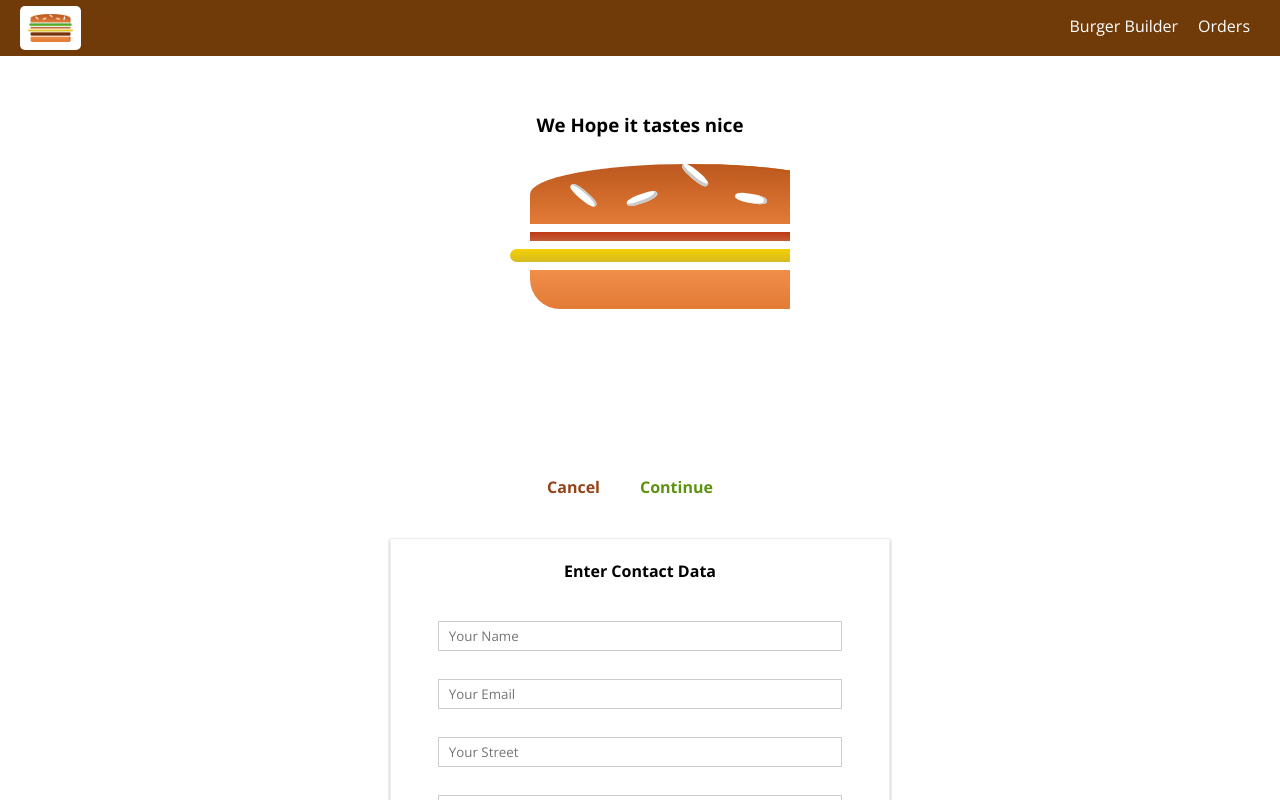
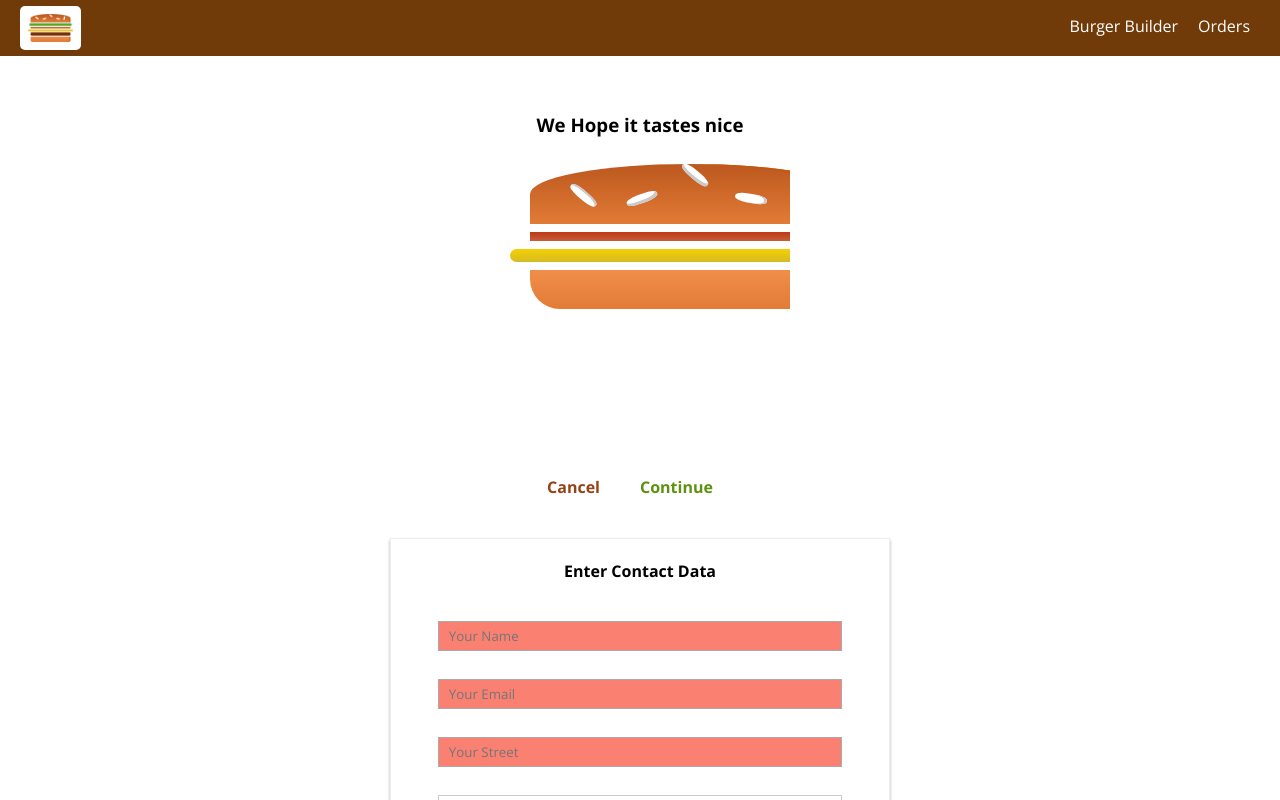
Before and after one commit to Nutod/react-burger-builder, a React app: page /checkout/contact-data in a window 1280 px wide. Shown: the top 800 px of the page. Built offline with nearby package versions, Linux system fonts and the light colour scheme.

Commit message:
Invalid Input State added

```diff
--- a/src/components/UI/Input/Input.js
+++ b/src/components/UI/Input/Input.js
@@ -35,10 +35,24 @@ const Input = styled.input`
 	}
 `;
 
+const InvalidInput = styled(Input)`
+	background-color: salmon;
+	border: 1px solid #aaa;
+`;
+
 export default props => {
 	let inputElement = null;
 	switch (props.elementtype) {
 		case "input":
+			if (props.invalid) {
+				inputElement = (
+					<InvalidInput
+						{...props.elementconfig}
+						value={props.value}
+						onChange={props.changed}
+					/>
+				);
+			} else {
 				inputElement = (
 					<Input
 						{...props.elementconfig}
@@ -46,6 +60,7 @@ export default props => {
 						onChange={props.changed}
 					/>
 				);
+			}
 			break;
 		case "select":
 			inputElement = (
--- a/src/containers/Checkout/ContactData/ContactData.js
+++ b/src/containers/Checkout/ContactData/ContactData.js
@@ -28,7 +28,11 @@ class ContactData extends Component {
 					type: "text",
 					placeholder: "Your Name"
 				},
-				value: ""
+				value: "",
+				validation: {
+					required: true
+				},
+				valid: false
 			},
 			email: {
 				elementtype: "input",
@@ -36,7 +40,11 @@ class ContactData extends Component {
 					type: "email",
 					placeholder: "Your Email"
 				},
-				value: ""
+				value: "",
+				validation: {
+					required: true
+				},
+				valid: false
 			},
 			street: {
 				elementtype: "input",
@@ -44,7 +52,11 @@ class ContactData extends Component {
 					type: "text",
 					placeholder: "Your Street"
 				},
-				value: ""
+				value: "",
+				validation: {
+					required: true
+				},
+				valid: false
 			},
 			postalCode: {
 				elementtype: "input",
@@ -52,7 +64,11 @@ class ContactData extends Component {
 					type: "text",
 					placeholder: "Your Postal Code"
 				},
-				value: ""
+				value: "",
+				validation: {
+					required: true
+				},
+				valid: true
 			},
 			deliveryMethod: {
 				elementtype: "select",
@@ -94,10 +110,24 @@ class ContactData extends Component {
 			.catch(error => console.log(error));
 	};
 
+	checkValidity = (value, rules) => {
+		let isValid = true;
+
+		if (rules.required) {
+			isValid = value.trim() !== "" && isValid;
+		}
+
+		return isValid;
+	};
+
 	inputChangedHandler = (event, inputIdentifier) => {
 		const orderForm = { ...this.state.orderForm };
 		const formElement = { ...orderForm[inputIdentifier] };
 		formElement.value = event.target.value;
+		formElement.valid = this.checkValidity(
+			formElement.value,
+			formElement.validation
+		);
 
 		orderForm[inputIdentifier] = formElement;
 		this.setState({ orderForm });
@@ -120,6 +150,7 @@ class ContactData extends Component {
 						elementtype={formElement.config.elementtype}
 						elementconfig={formElement.config.elementconfig}
 						value={formElement.config.value}
+						invalid={!formElement.config.valid}
 						changed={event => this.inputChangedHandler(event, formElement.id)}
 					/>
 				))}
```
Lines whose indentation alone changed are shown as unchanged.
